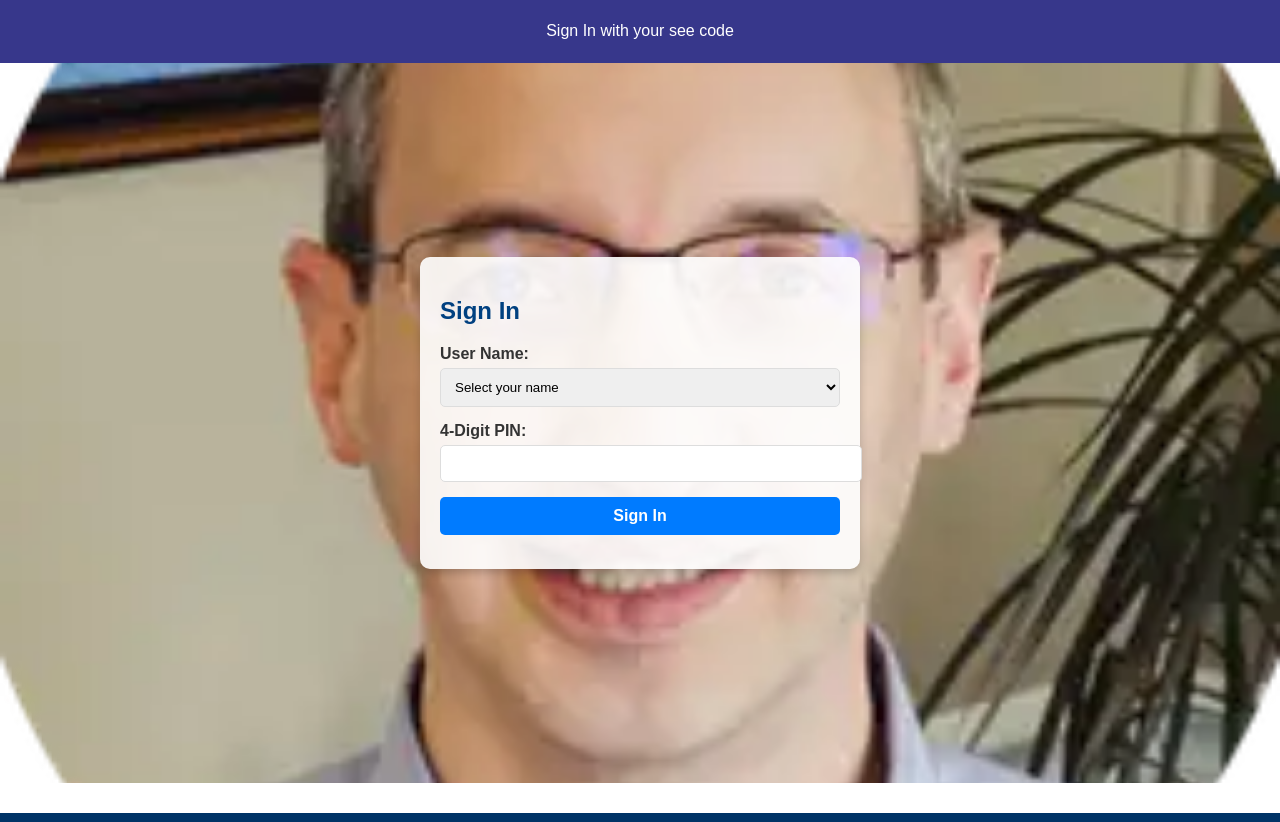
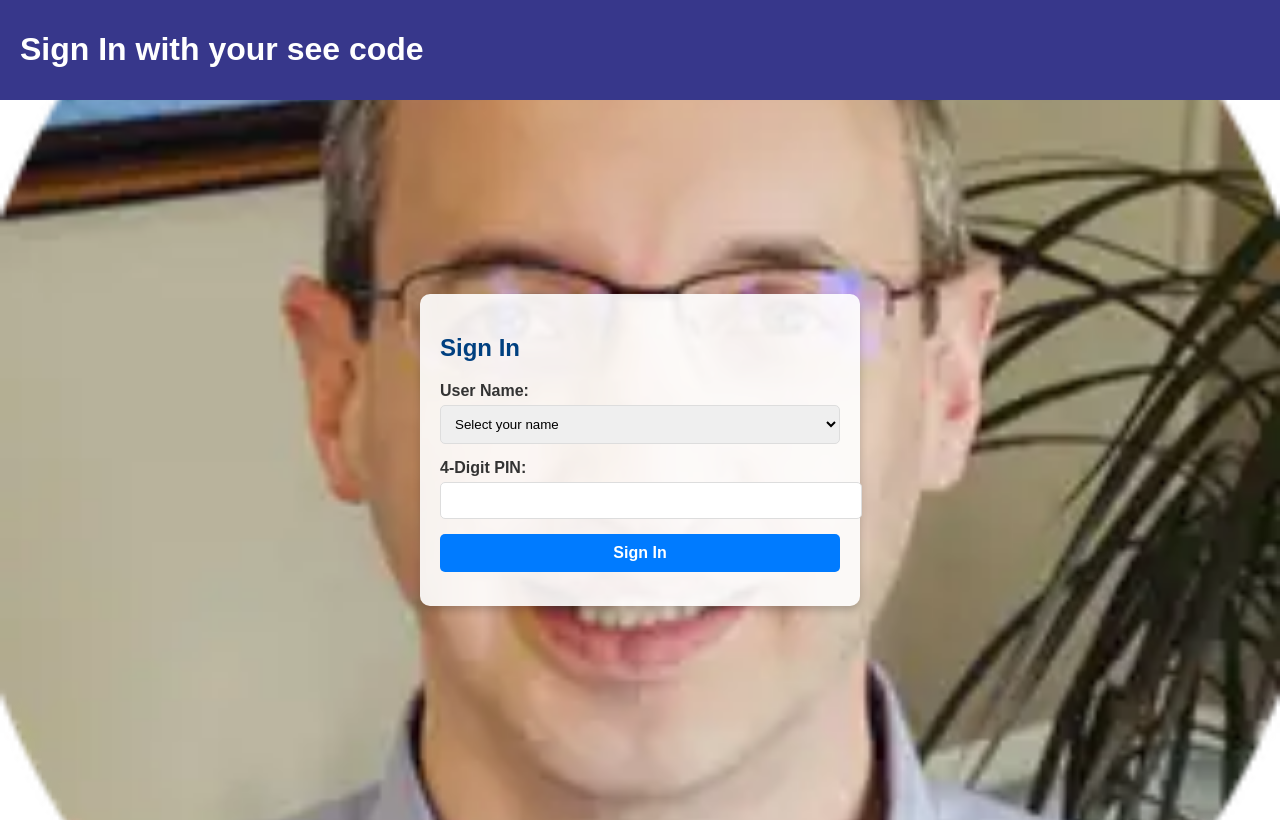
Before and after one commit to GopeAnalytics/Pay-as-you-view-Website, a plain HTML site: page sign.html in a window 1280 px wide. Shown: the top 822 px of the page. Drawn offline with Linux system fonts and the light colour scheme.

Commit message:
Update sign.html

```diff
--- a/sign.html
+++ b/sign.html
@@ -196,7 +196,7 @@
 </head>
 <body>
     <header class="main-header">
-        <h1><h1></h1>Sign In with your see code<h1><h1></h1>
+        <h1>Sign In with your see code</h1>
 
 
     </header>
```
